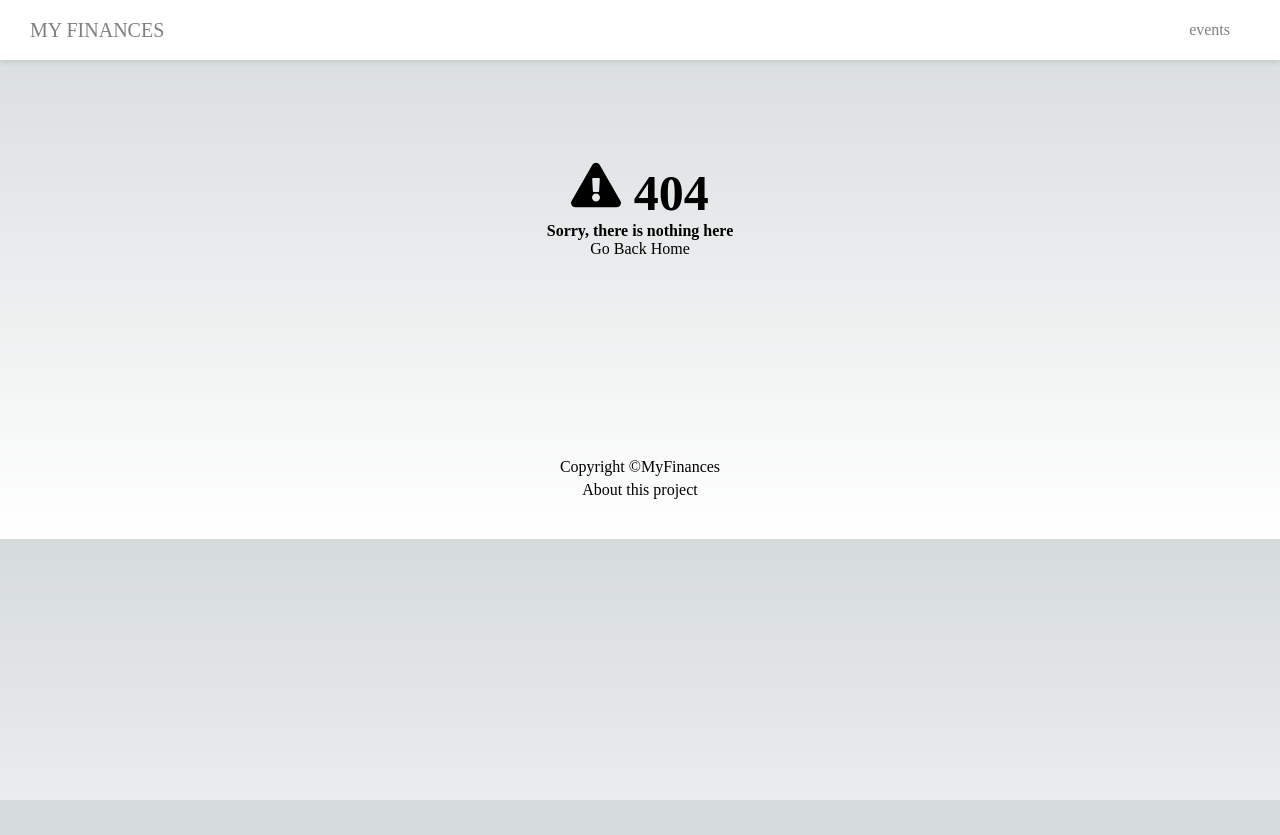
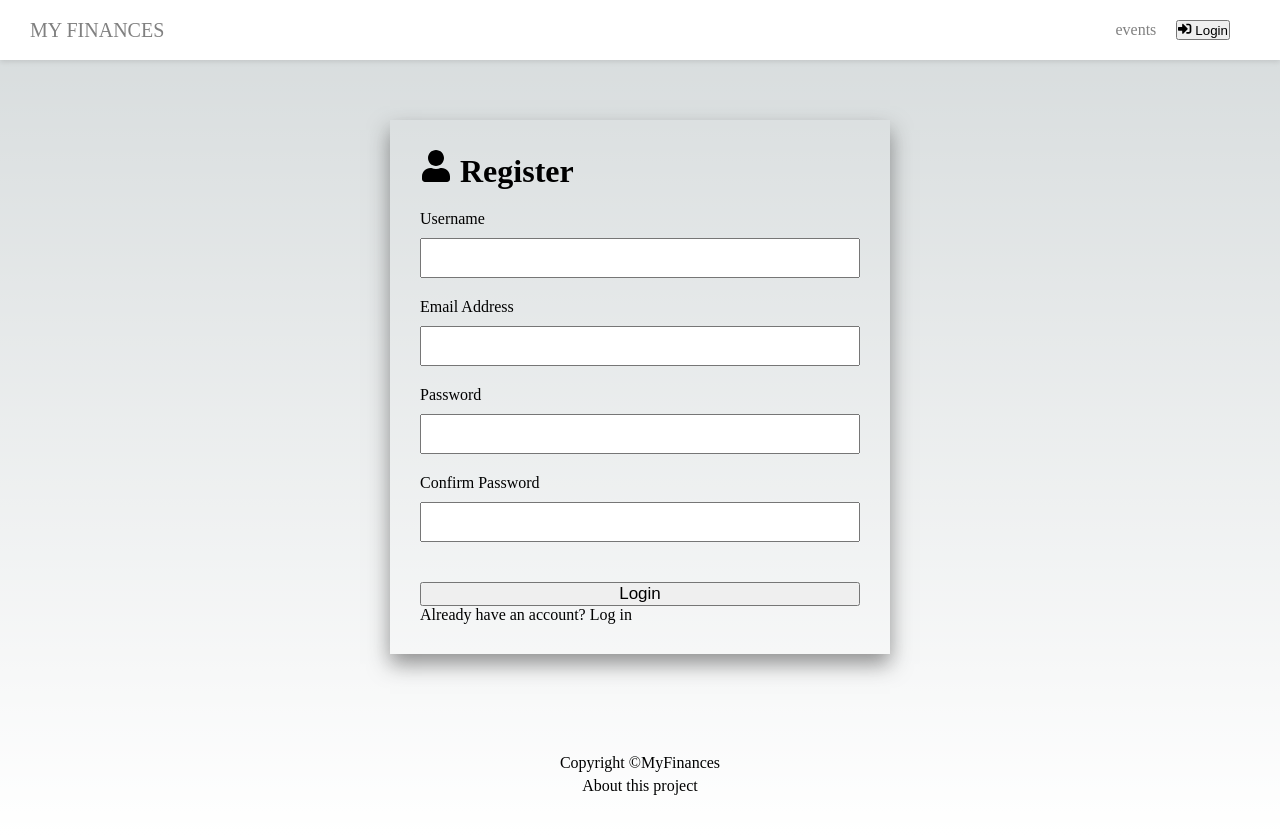
Before and after one commit to LeonardoHui/my-finances-app, a Next.js app: page /account/register in a window 1280 px wide. Before the commit this address had no page. Before the commit the page ends 800 px from the top, so only its background shows below. Built offline with nearby package versions, Linux system fonts and the light colour scheme.

Commit message:
feat: add login and register forms

```diff
--- a/components/Header.js
+++ b/components/Header.js
@@ -1,5 +1,6 @@
 import React from "react";
 import Link from "next/link";
+import { FaSignInAlt, FaSignOutAlt } from "react-icons/fa";
 
 import styles from "@/styles/Header.module.css";
 
@@ -14,6 +15,13 @@
           <li>
             <Link href="/events">events</Link>
           </li>
+          <li>
+            <Link href="/account/login">
+              <button>
+                <FaSignInAlt /> Login{" "}
+              </button>
+            </Link>
+          </li>
         </ul>
       </nav>
     </header>
--- a/package.json
+++ b/package.json
@@ -15,6 +15,7 @@
     "next": "13.1.1",
     "react": "18.2.0",
     "react-dom": "18.2.0",
-    "react-icons": "^4.7.1"
+    "react-icons": "^4.7.1",
+    "react-toastify": "^9.1.1"
   }
 }
--- /dev/null
+++ b/pages/account/register.js
@@ -0,0 +1,83 @@
+import React from "react";
+import { FaUser } from "react-icons/fa";
+
+import { ToastContainer, toast } from "react-toastify";
+import "react-toastify/dist/ReactToastify.css";
+import { useState, useEffect, useContext } from "react";
+import Link from "next/link";
+
+import Layout from "@/components/Layout";
+import styles from "@/styles/AuthForm.module.css";
+
+export default function RegisterPage() {
+  const [username, setUsername] = useState("");
+  const [email, setEmail] = useState("");
+  const [password, setPassword] = useState("");
+  const [passwordConfirm, setPasswordConfirm] = useState("");
+
+  const handleSubmit = (e) => {
+    e.preventDefault();
+
+    if (password !== passwordConfirm) {
+      toast.error("Passwords do not match!");
+      return;
+    }
+    console.log({ email, password, passwordConfirm });
+  };
+
+  return (
+    <Layout title="User Registration">
+      <div className={styles.auth}>
+        <h1>
+          <FaUser /> Register
+        </h1>
+        <ToastContainer />
+        <form onSubmit={handleSubmit}>
+          <div>
+            <label htmlFor="username">Username</label>
+            <input
+              type="text"
+              id="username"
+              value={username}
+              onChange={(e) => setUsername(e.target.value)}
+            />
+          </div>
+          <div>
+            <label htmlFor="email">Email Address</label>
+            <input
+              type="email"
+              id="email"
+              value={email}
+              onChange={(e) => setEmail(e.target.value)}
+            />
+          </div>
+          <div>
+            <label htmlFor="password">Password</label>
+            <input
+              type="password"
+              id="password"
+              value={password}
+              onChange={(e) => setPassword(e.target.value)}
+            />
+          </div>
+
+          <div>
+            <label htmlFor="passwordConfirm">Confirm Password</label>
+            <input
+              type="password"
+              id="passwordConfirm"
+              value={passwordConfirm}
+              onChange={(e) => setPasswordConfirm(e.target.value)}
+            />
+          </div>
+
+          <input type="submit" value="Login" className="btn" />
+        </form>
+
+        <p>
+          Already have an account? <Link href="/account/login">Log in</Link>
+        </p>
+      </div>
+    </Layout>
+  );
+}
--- /dev/null
+++ b/styles/AuthForm.module.css
@@ -0,0 +1,29 @@
+.auth {
+  max-width: 500px;
+  margin: auto;
+  padding: 30px;
+  box-shadow: 0px 10px 20px 0px rgba(50, 50, 50, 0.52);
+}
+
+.auth label {
+  display: block;
+  margin-bottom: 10px;
+}
+
+.auth input[type="text"],
+.auth input[type="email"],
+.auth input[type="password"] {
+  display: block;
+  width: 100%;
+  height: 40px;
+}
+
+.auth input[type="submit"] {
+  margin-top: 20px;
+  width: 100%;
+  font-size: 17px;
+}
+
+.auth div {
+  margin-bottom: 20px;
+}
```
Also changed, not shown: pages/account/login.js (added, +57 -0 lines), 1 other file (tests, documents, lock files or other folders).
